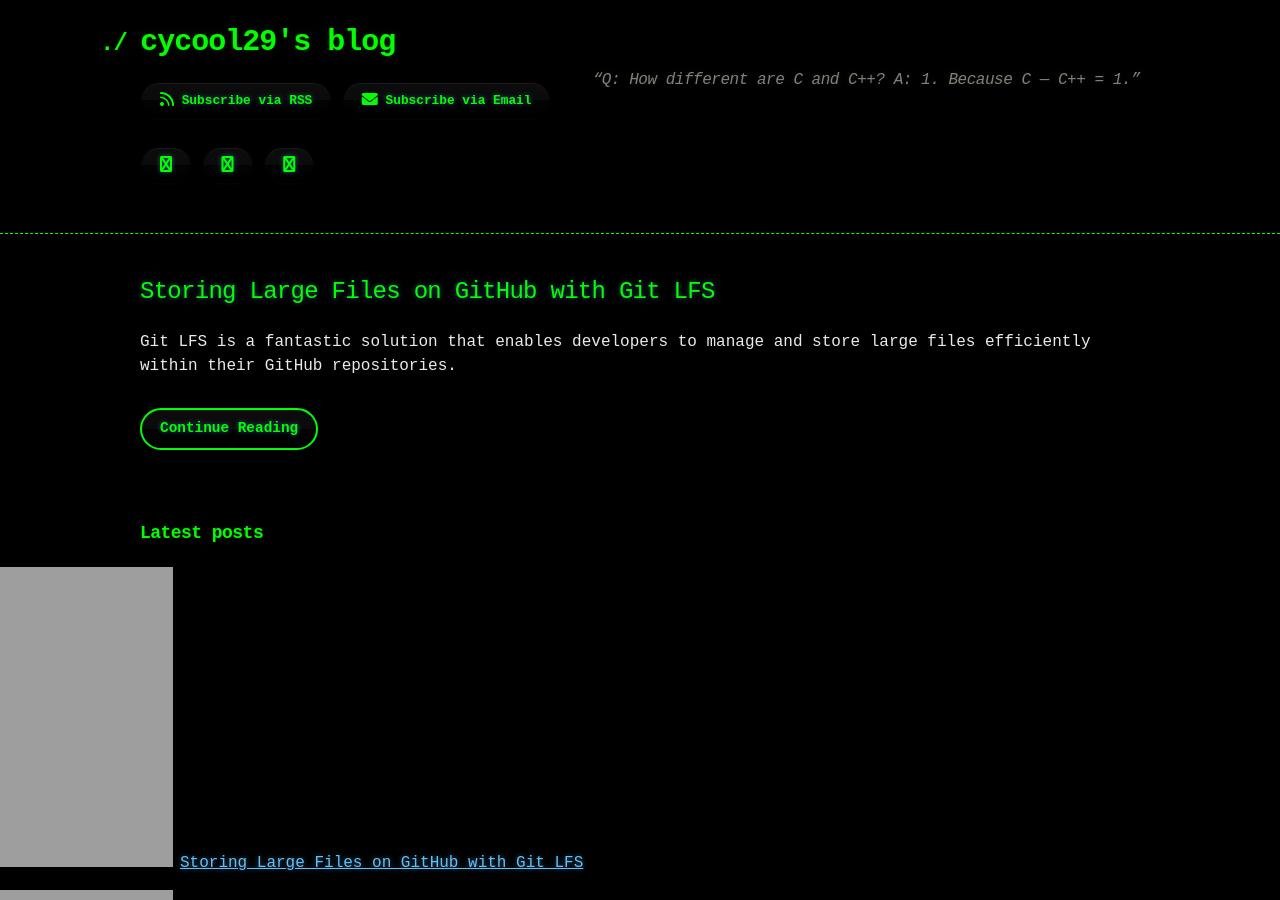
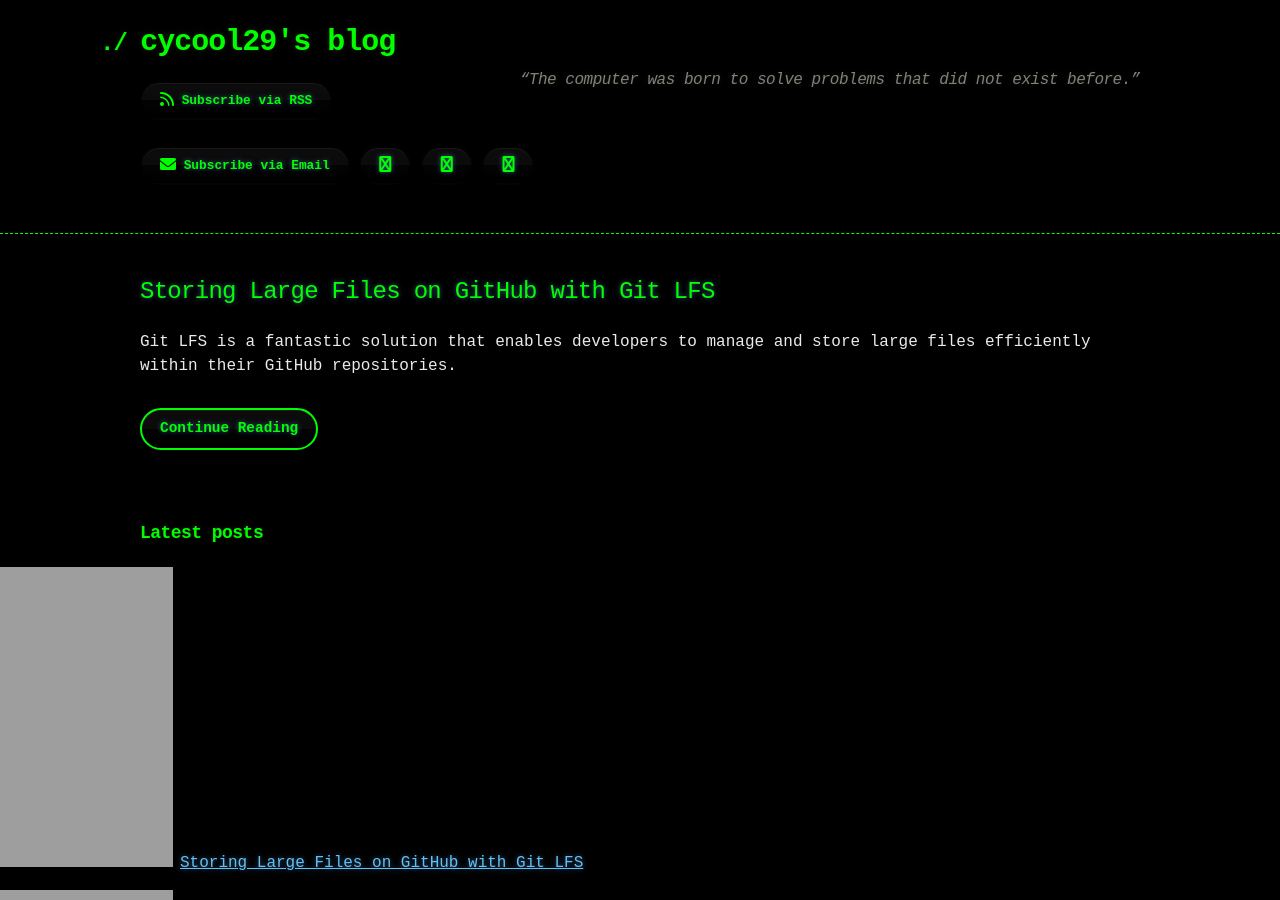
Before and after one commit to cycool29/cycool29.github.io, a Jekyll site: the page built from index.md, in a window 1280 px wide and 900 px high. Built offline with Jekyll 4.4.1, drawn with Linux system fonts in a browser that asks for light colours; a style sheet for code colours, icons or effects is not loaded.

Commit message:
Update quotes

```diff
--- a/_config.yml
+++ b/_config.yml
@@ -1,5 +1,5 @@
 title: cycool29's blog
-description: "“Q: How different are C and C++? A: 1. Because C — C++ = 1.” "
+description: "“The computer was born to solve problems that did not exist before.” "
 bio: A high school student. Intermediate in Python, Git, Bash. Learning JavaScript. He/Him. "
 author: cycool29
 url: https://cycool29.github.io
```
